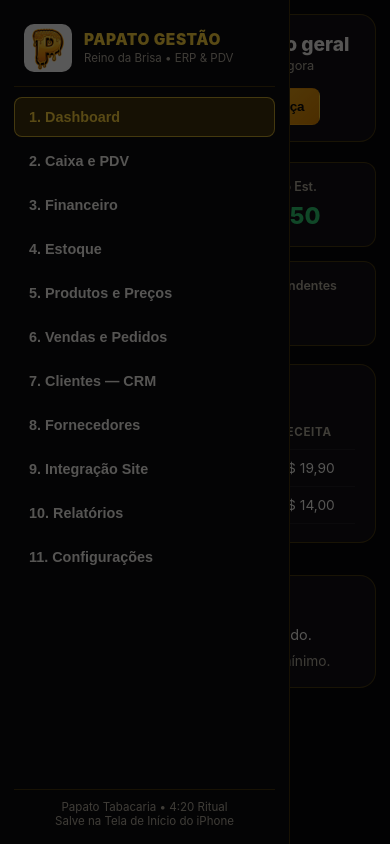
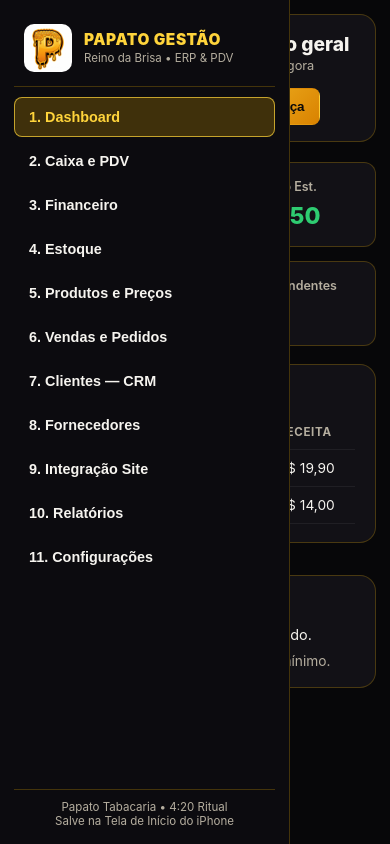
Before and after one commit to Papato4i20/gerenciador-painel, a plain HTML site: page index.html in a window 390 px wide. Both pictures are taken after a click on the button "Menu". Drawn offline with Linux system fonts and the light colour scheme.

Commit message:
Update index.html

```diff
--- a/index.html
+++ b/index.html
@@ -40,6 +40,9 @@
       -webkit-tap-highlight-color: transparent;
       animation: none !important;
       transition: none !important;
+      backdrop-filter: none !important;
+      -webkit-backdrop-filter: none !important;
+      filter: none !important;
     }
 
     html, body {
@@ -48,7 +51,6 @@
       color: var(--text-main);
       font-family: -apple-system, BlinkMacSystemFont, "Segoe UI", Roboto, Inter, Helvetica, Arial, sans-serif;
       overflow-x: hidden;
-      overscroll-behavior-y: none;
       touch-action: manipulation;
     }
 
@@ -62,7 +64,7 @@
       align-items: center;
       justify-content: center;
       padding: 20px;
-      background: rgba(7, 7, 9, 0.96);
+      background: #070709;
     }
 
     #lockScreen.active {
@@ -126,9 +128,8 @@
 
     .app-shell {
       position: relative;
-      z-index: 2;
       display: flex;
-      min-height: 100%;
+      min-height: 100vh;
       width: 100%;
     }
 
@@ -142,11 +143,9 @@
       padding: 16px 14px;
       position: sticky;
       top: 0;
-      max-height: 100dvh;
+      height: 100vh;
       overflow-y: auto;
-      overscroll-behavior: contain;
       touch-action: manipulation;
-      z-index: 60;
     }
 
     .brand-box {
@@ -229,8 +228,6 @@
       flex: 1;
       min-width: 0;
       padding: 20px 24px 40px;
-      position: relative;
-      z-index: 5;
       touch-action: manipulation;
     }
 
@@ -478,20 +475,6 @@
       border: 1px solid rgba(245, 183, 0, 0.32);
     }
 
-    #mobileBackdrop {
-      display: none;
-      position: fixed;
-      inset: 0;
-      background: rgba(0, 0, 0, 0.65);
-      z-index: 40;
-      pointer-events: none;
-    }
-
-    #mobileBackdrop.active {
-      display: block;
-      pointer-events: auto;
-    }
-
     @media (max-width: 980px) {
       .kpi-grid {
         grid-template-columns: repeat(2, minmax(0, 1fr));
@@ -505,11 +488,12 @@
       .sidebar {
         display: none;
         position: fixed;
-        inset: 0 auto 0 0;
+        top: 0;
+        left: 0;
         width: 82%;
         max-width: 290px;
-        height: 100dvh;
-        z-index: 70;
+        height: 100%;
+        z-index: 100;
       }
       .sidebar.open {
         display: flex;
@@ -537,8 +521,6 @@
       <div id="pinError" style="color:var(--danger);font-size:0.8rem;margin-top:10px;min-height:18px;"></div>
     </div>
   </div>
-
-  <div id="mobileBackdrop" onclick="closeSidebarNow()"></div>
 
   <div class="app-shell">
     <aside id="sidebar" class="sidebar">
@@ -572,10 +554,10 @@
       </div>
     </aside>
 
-    <main class="main-area">
+    <main id="mainArea" class="main-area" onclick="onMainAreaClick(event)">
       <header class="topbar">
         <div class="topbar-left">
-          <button type="button" class="menu-toggle" onclick="openSidebarNow()" aria-label="Menu">☰</button>
+          <button type="button" class="menu-toggle" onclick="toggleSidebarNow(event)" aria-label="Menu">☰</button>
           <div>
             <div id="moduleTitle" class="page-title">1. Dashboard — Visão geral</div>
             <div id="moduleSubtitle" class="page-subtitle">Papato Tabacaria • Atualizado agora</div>
@@ -808,7 +790,7 @@
   </div>
 
   <script>
-    const STORAGE_KEY = 'papato_gestao_state_v5';
+    const STORAGE_KEY = 'papato_gestao_state_v6';
     const ADMIN_PIN = '9213';
 
     const DEFAULT_STATE = {
@@ -878,24 +860,36 @@
       configuracoes: ['11. Configurações', 'Metas mensais, PIN de segurança e dados']
     };
 
-    function openSidebarNow() {
+    function toggleSidebarNow(ev) {
+      if (ev) ev.stopPropagation();
       if (window.innerWidth > 768) return;
       const sb = document.getElementById('sidebar');
-      const bd = document.getElementById('mobileBackdrop');
-      sb.style.display = 'flex';
-      sb.classList.add('open');
-      bd.classList.add('active');
+      const isOpen = sb.classList.contains('open');
+      if (isOpen) {
+        sb.classList.remove('open');
+        sb.style.display = 'none';
+      } else {
+        sb.style.display = 'flex';
+        sb.classList.add('open');
+      }
     }
 
     function closeSidebarNow() {
       const sb = document.getElementById('sidebar');
-      const bd = document.getElementById('mobileBackdrop');
-      bd.classList.remove('active');
       sb.classList.remove('open');
       if (window.innerWidth <= 768) {
         sb.style.display = 'none';
       } else {
         sb.style.display = '';
+      }
+    }
+
+    function onMainAreaClick() {
+      if (window.innerWidth <= 768) {
+        const sb = document.getElementById('sidebar');
+        if (sb && sb.classList.contains('open')) {
+          closeSidebarNow();
+        }
       }
     }
 
@@ -920,8 +914,7 @@
 
     window.addEventListener('resize', () => {
       const sb = document.getElementById('sidebar');
-      const bd = document.getElementById('mobileBackdrop');
-      bd.classList.remove('active');
+      if (!sb) return;
       if (window.innerWidth > 768) {
         sb.classList.remove('open');
         sb.style.display = '';
```
